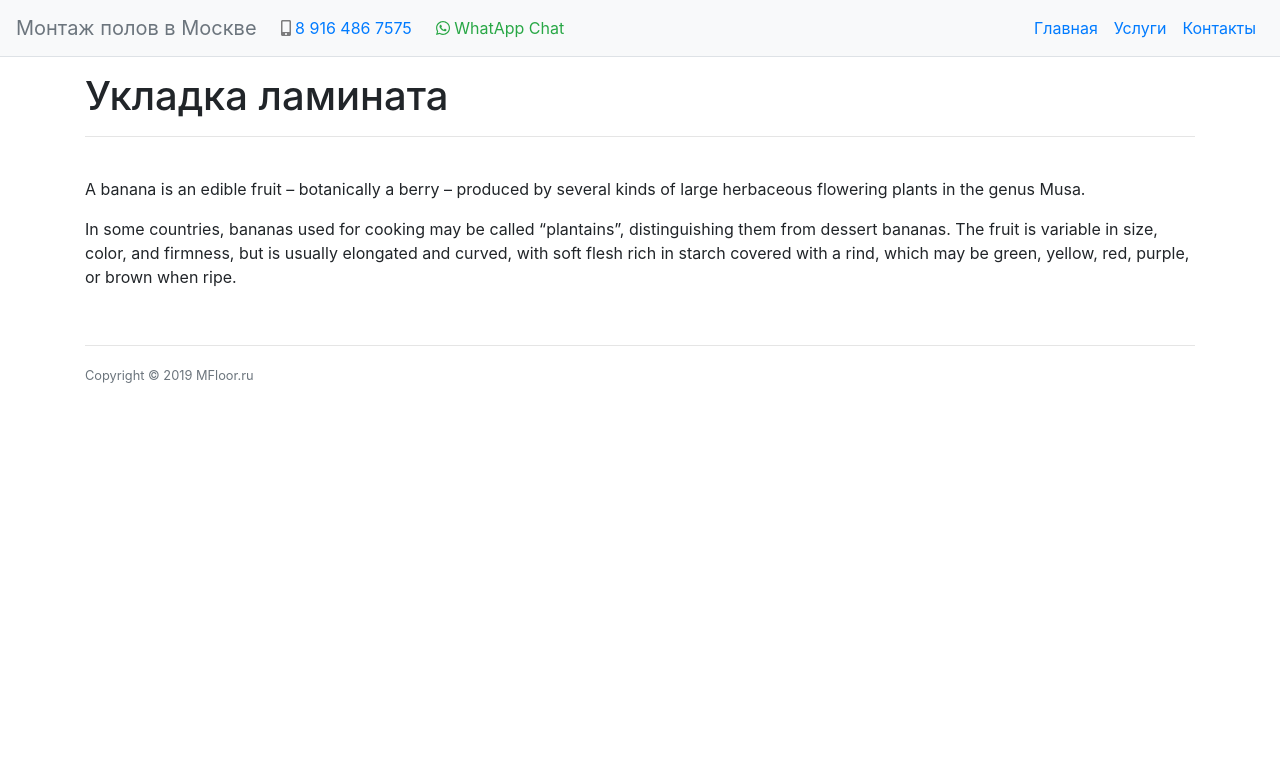
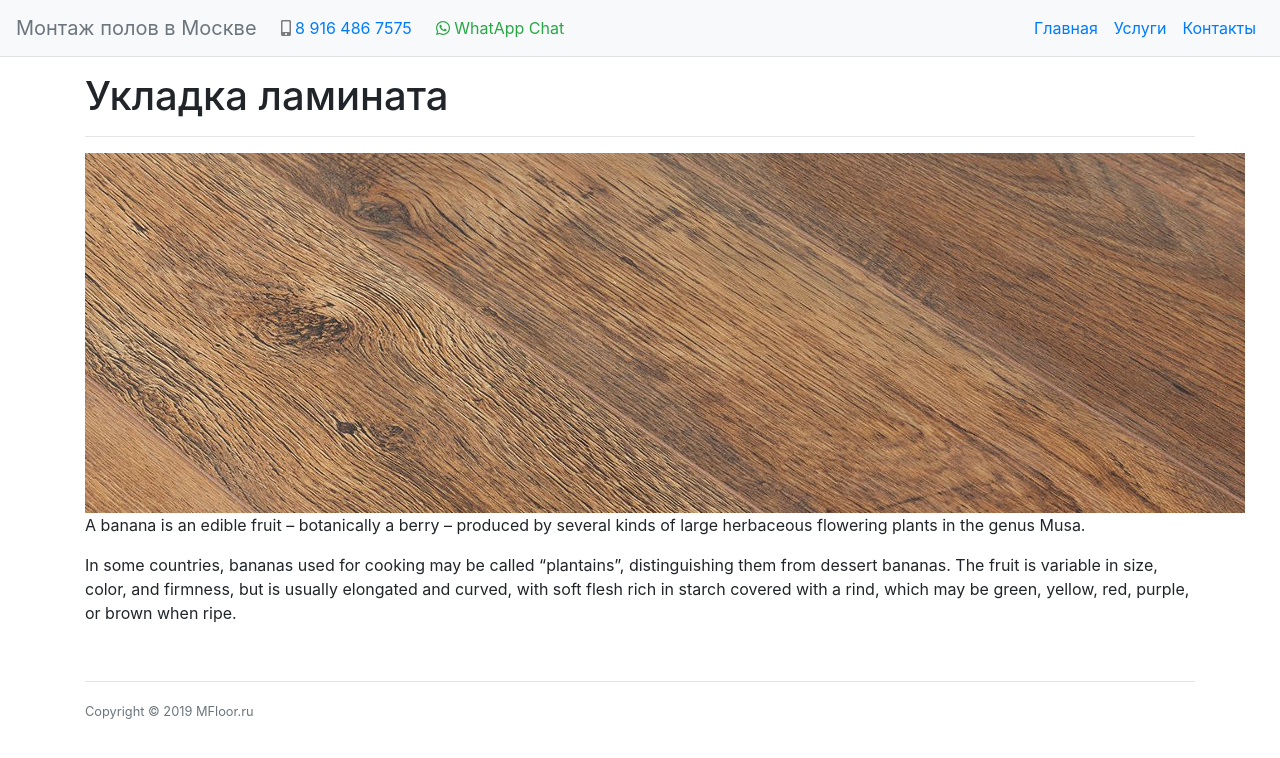
Before and after one commit to nskforward/MFloor, a Jekyll site: the page built from _articles/laminate.md, in a window 1280 px wide. Shown: the top 758 px of the page. Built offline with Jekyll 4.4.1, drawn with Linux system fonts in a browser that asks for light colours.

Commit message:
Laminate page

```diff
--- a/_articles/laminate.md
+++ b/_articles/laminate.md
@@ -2,6 +2,7 @@
 layout: article
 title: Укладка ламината
 permalink: /article/laminat
+image: /assets/img/article/laminate2.jpg
 keywords: укладка, ламинат, стоимость, цена, москва, настил, монтаж, положить, работа, м2, метр, установка, расценки, кв м, Королёв
 description: Мы осуществляем работы по укладке ламината в Москве и Московской области по самым низким ценам с гарантией качества. Здесь вы можете ознакомиться с ценой за 1 м2
 ---
--- a/_layouts/article.html
+++ b/_layouts/article.html
@@ -3,6 +3,7 @@ layout: default
 ---
 <h1>{{ page.title }}</h1>
 <hr>
+<img src="{{ page.image }}" alt="{{ page.title }}">
 <br>
 
 
```
Also changed, not shown: assets/img/article/laminate2.jpg (added).
